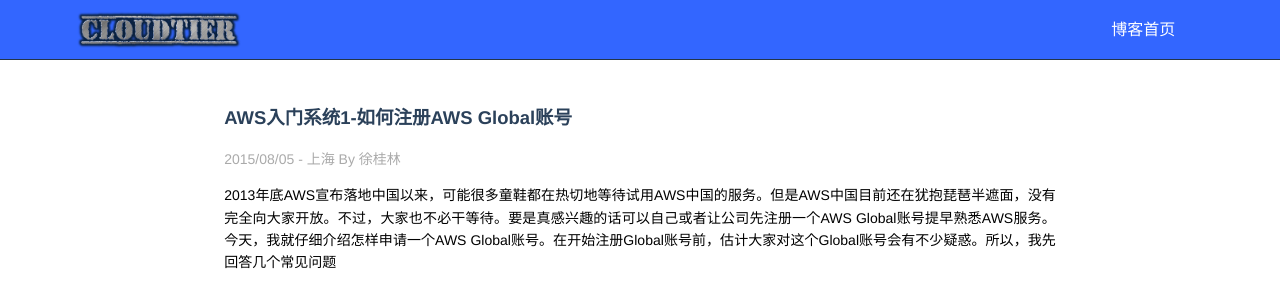
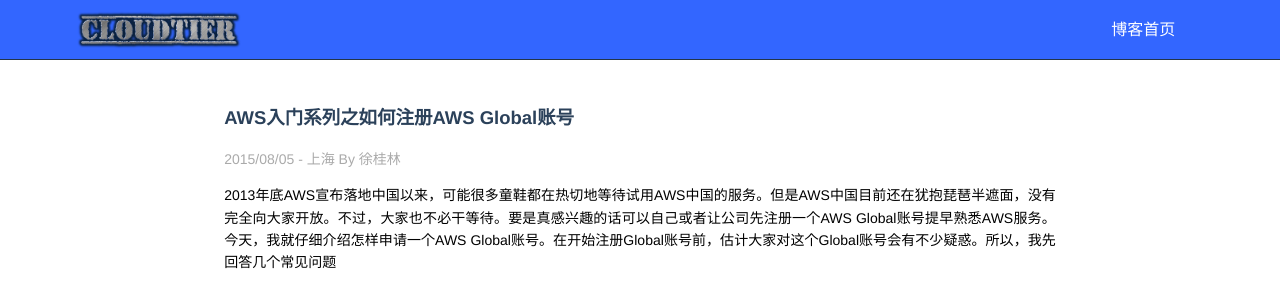
Before and after one commit to Xuguilin/blog, a Jekyll site: the page built from _posts/2015-08-05-how-to-register-aws-global.md, in a window 1280 px wide and 900 px high. Shown: the top 290 px of the window. Built offline with Jekyll 4.4.1, drawn with Linux system fonts in a browser that asks for light colours; some web fonts are replaced; Markdown is read by kramdown in place of the engine named in the settings.

Commit message:
typo on latest post

```diff
--- a/_posts/2015-08-05-how-to-register-aws-global.md
+++ b/_posts/2015-08-05-how-to-register-aws-global.md
@@ -1,6 +1,6 @@
 ---
 layout: post
-title: AWS入门系统1-如何注册AWS Global账号
+title: AWS入门系列之如何注册AWS Global账号
 ---
 
 {{ page.title }}
```
